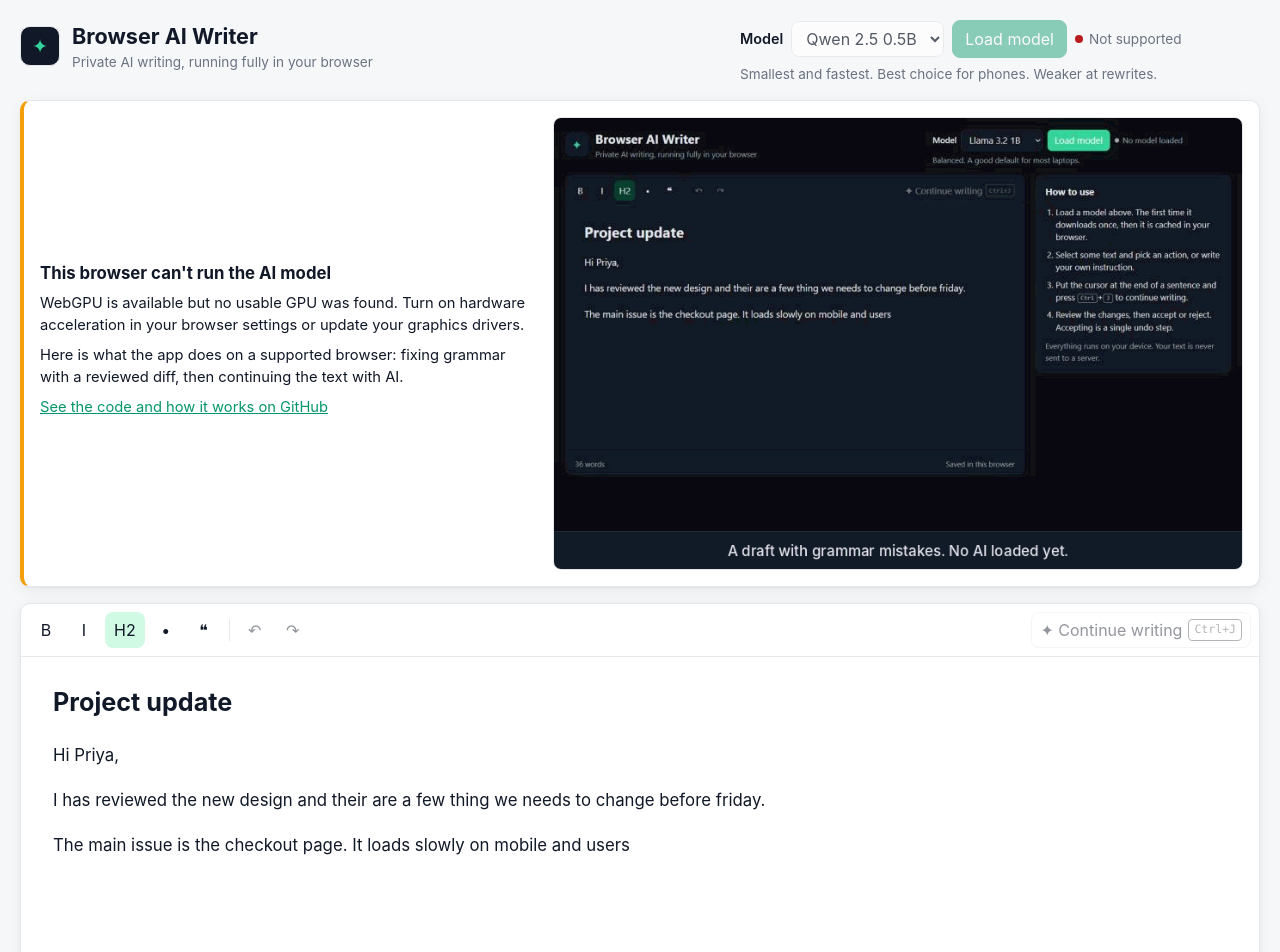
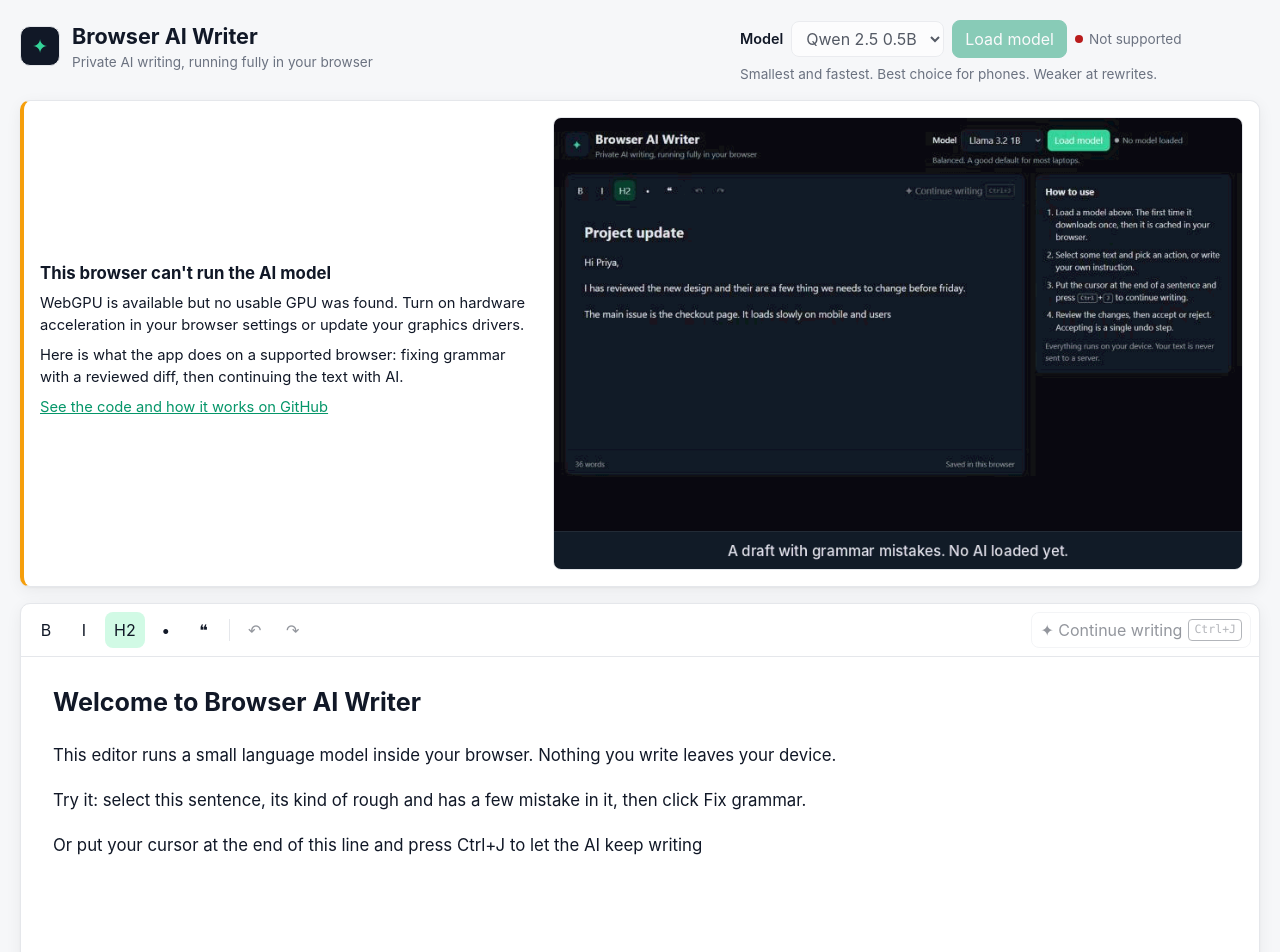
Before and after one commit to Shahzama/browser-ai-writer, a React (Vite) app: page / in a window 1280 px wide. Shown: the top 952 px of the page. Built offline with nearby package versions, Linux system fonts and the light colour scheme.

Commit message:
Bring back the welcome starter text

```diff
--- a/src/App.tsx
+++ b/src/App.tsx
@@ -23,13 +23,11 @@ import { loadDoc, loadModelId, saveDoc } from "./lib/storage";
 import { isMac } from "./lib/keys";
 import { prefersSmallModel } from "./lib/device";
 
-// Sample text with real mistakes. Kept free of instructions on purpose:
-// small models tend to follow instructions found inside the text they edit.
 const STARTER_CONTENT = `
-<h2>Project update</h2>
-<p>Hi Priya,</p>
-<p>I has reviewed the new design and their are a few thing we needs to change before friday.</p>
-<p>The main issue is the checkout page. It loads slowly on mobile and users</p>
+<h2>Welcome to Browser AI Writer</h2>
+<p>This editor runs a small language model inside your browser. Nothing you write leaves your device.</p>
+<p>Try it: select this sentence, its kind of rough and has a few mistake in it, then click Fix grammar.</p>
+<p>Or put your cursor at the end of this line and press Ctrl+J to let the AI keep writing</p>
 `;
 
 function initialModelId(): string {
```
